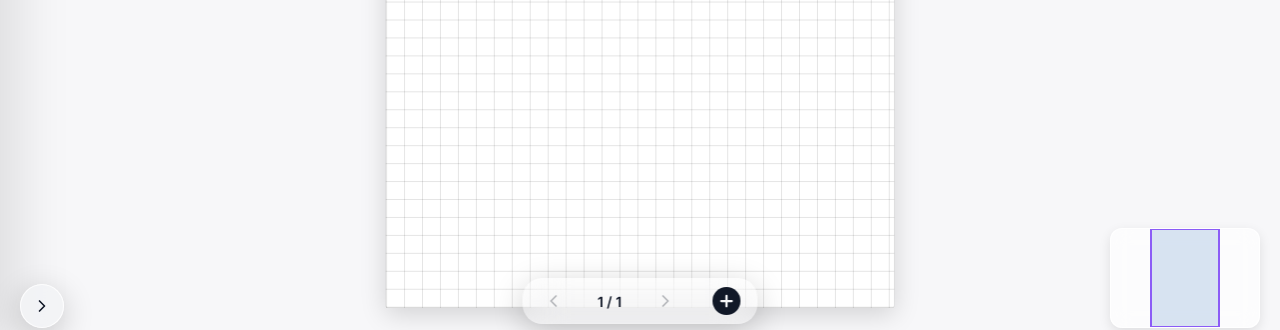
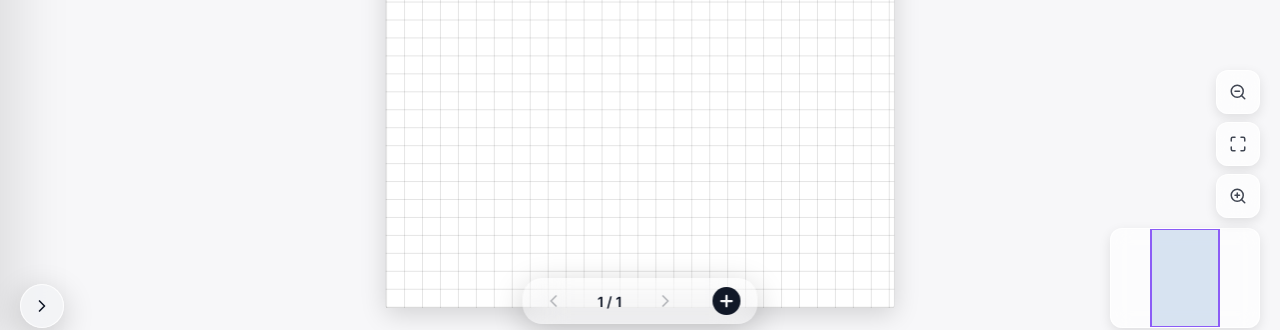
Before and after one commit to Onigami0/TNotes, a React (Vite) app: page / in a window 1280 px wide. Shown: the part 452-782 px from the top of the page. Built offline with nearby package versions, Linux system fonts and the light colour scheme.

Commit message:
feat: move zoom controls to floating UI above minimap

```diff
--- a/src/App.css
+++ b/src/App.css
@@ -643,3 +643,44 @@ input:checked + .slider:before {
     --ui-scale: 0.55;
   }
 }
+
+.floating-zoom-controls {
+  position: fixed;
+  bottom: 130px; /* Above minimap (100px height + 20px bottom + 10px gap) */
+  right: 20px;
+  display: flex;
+  flex-direction: column;
+  gap: 8px;
+  z-index: 1000;
+}
+
+.zoom-btn {
+  width: 44px;
+  height: 44px;
+  background: var(--glass-bg);
+  border: 1px solid var(--glass-border);
+  backdrop-filter: blur(12px);
+  -webkit-backdrop-filter: blur(12px);
+  border-radius: 12px;
+  display: flex;
+  align-items: center;
+  justify-content: center;
+  color: var(--text-color);
+  cursor: pointer;
+  transition: all 0.2s;
+  box-shadow: 0 4px 12px rgba(0, 0, 0, 0.1);
+  padding: 0;
+}
+
+.zoom-btn:hover {
+  background: rgba(255, 255, 255, 0.2);
+  transform: translateY(-2px);
+}
+
+.zoom-btn:active {
+  transform: scale(0.95);
+}
+
+.zoom-btn svg {
+  opacity: 0.8;
+}
--- a/src/App.tsx
+++ b/src/App.tsx
@@ -30,7 +30,10 @@ import {
   RotateCcw,
   LayoutDashboard,
   X,
-  Hand
+  Hand,
+  ZoomIn,
+  ZoomOut,
+  Maximize
 } from 'lucide-react';
 import html2canvas from 'html2canvas';
 import { jsPDF } from 'jspdf';
@@ -1422,6 +1425,29 @@ function App() {
         paperSize={pageSize !== 'infinity' ? PAPER_SIZES[pageSize as keyof typeof PAPER_SIZES] : undefined}
       />
 
+      {/* Floating Zoom Controls */}
+      <div className="floating-zoom-controls">
+        <button className="zoom-btn" title="Uzaklaştır" onClick={() => {
+            setCamera(c => {
+                const newZ = Math.max(c.z * 0.8, 0.1);
+                return { ...c, z: newZ, x: window.innerWidth/2 - (window.innerWidth/2 - c.x) * (newZ/c.z), y: window.innerHeight/2 - (window.innerHeight/2 - c.y) * (newZ/c.z) };
+            });
+        }}>
+          <ZoomOut size={18} />
+        </button>
+        <button className="zoom-btn" title="Sığdır" onClick={() => fitToScreen()}>
+          <Maximize size={18} />
+        </button>
+        <button className="zoom-btn" title="Yakınlaştır" onClick={() => {
+            setCamera(c => {
+                const newZ = Math.min(c.z * 1.25, 10);
+                return { ...c, z: newZ, x: window.innerWidth/2 - (window.innerWidth/2 - c.x) * (newZ/c.z), y: window.innerHeight/2 - (window.innerHeight/2 - c.y) * (newZ/c.z) };
+            });
+        }}>
+          <ZoomIn size={18} />
+        </button>
+      </div>
+
       {/* DRAGGABLE MENU BAR WITH HIDDEN TOOLBAR */}
       <div
         className="menu-bar-container"
@@ -1560,24 +1586,6 @@ function App() {
           {/* 1. Page/Layout Popover */}
           {activePopover === 'page' && (
             <div className="tool-popover" style={{ padding: '20px', gap: '20px', width: '320px' }} onClick={(e) => e.stopPropagation()}>
-              <div className="settings-section">
-                <span className="settings-title">Yakınlaştırma</span>
-                <div className="pattern-selector">
-                  <button className="pattern-btn" onClick={() => {
-                      setCamera(c => {
-                          const newZ = Math.max(c.z * 0.8, 0.1);
-                          return { ...c, z: newZ, x: window.innerWidth/2 - (window.innerWidth/2 - c.x) * (newZ/c.z), y: window.innerHeight/2 - (window.innerHeight/2 - c.y) * (newZ/c.z) };
-                      });
-                  }}>-</button>
-                  <button className="pattern-btn" style={{ fontSize: '12px' }} onClick={() => fitToScreen()}>SIĞDIR</button>
-                  <button className="pattern-btn" onClick={() => {
-                      setCamera(c => {
-                          const newZ = Math.min(c.z * 1.25, 10);
-                          return { ...c, z: newZ, x: window.innerWidth/2 - (window.innerWidth/2 - c.x) * (newZ/c.z), y: window.innerHeight/2 - (window.innerHeight/2 - c.y) * (newZ/c.z) };
-                      });
-                  }}>+</button>
-                </div>
-              </div>
 
               {/* Kağıt Boyutu */}
               <div className="settings-section">
```
